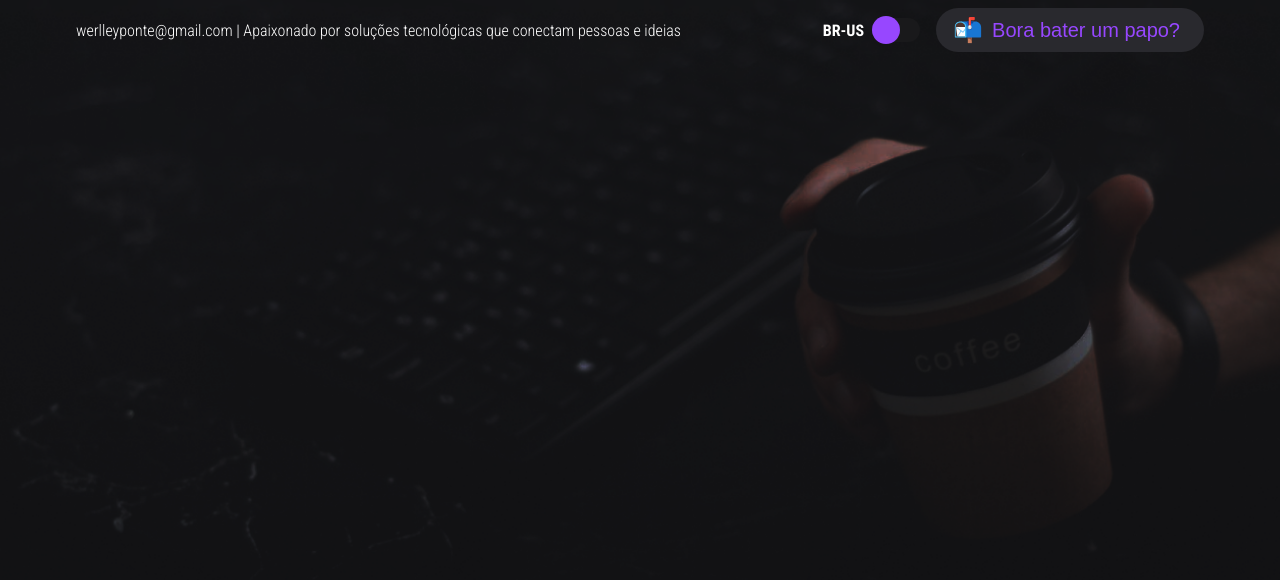
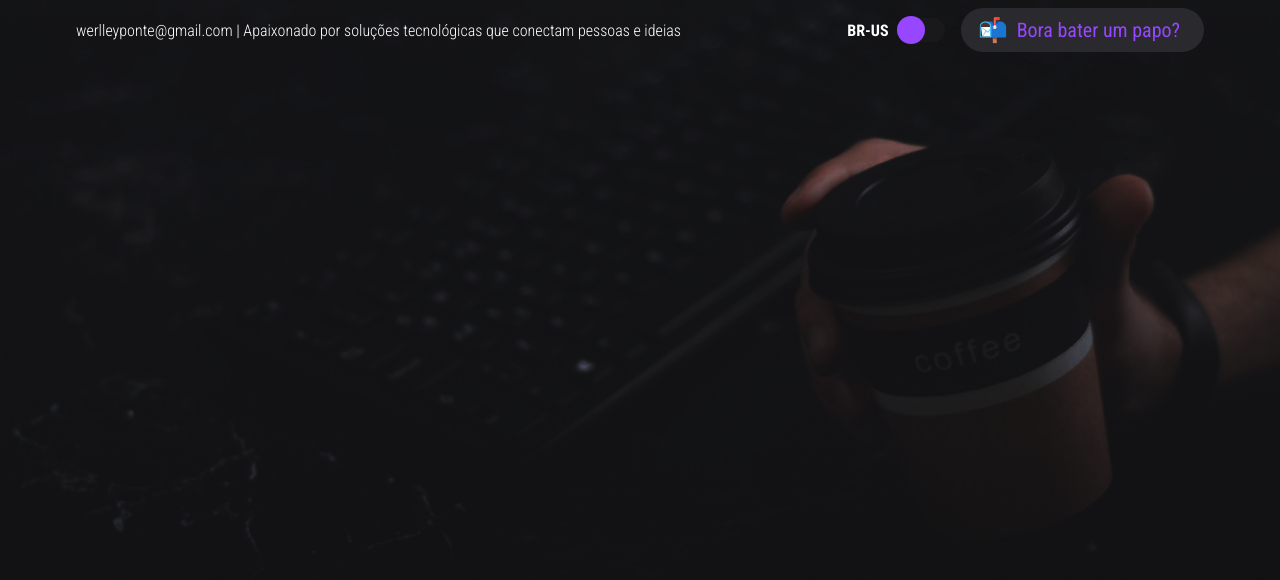
Before and after one commit to werlleyg/werlleyg-portfolio, a Next.js app: page / in a window 1280 px wide. Shown: the top 580 px of the page. Built offline with nearby package versions, Linux system fonts and the light colour scheme.

Commit message:
feat: add buttonUrl attribute

```diff
--- a/src/components/Subheader/index.tsx
+++ b/src/components/Subheader/index.tsx
@@ -14,6 +14,7 @@ export function Subheader() {
     email: "werlleyponte@gmail.com",
     message:
       "Apaixonado por soluções tecnológicas que conectam pessoas e ideias",
+    buttonUrl: "mailto:werlleyponte@gmail.com",
   });
 
   const handleSwitchLanguage = useCallback(() => {
@@ -35,7 +36,7 @@ export function Subheader() {
             <span className="slider"></span>
           </label>
         </DivSetLanguage>
-        <ButtonContact>
+        <ButtonContact href={subheaderData.buttonUrl} target="_blank">
           <Image src={MailBox} alt={"Mailbox"} />
           Bora bater um papo?
         </ButtonContact>
--- a/src/components/Subheader/styles.ts
+++ b/src/components/Subheader/styles.ts
@@ -81,7 +81,7 @@ export const DivSetLanguage = styled.div`
   }
 `;
 
-export const ButtonContact = styled.button`
+export const ButtonContact = styled.a`
   display: inline-flex;
   padding: 0.5rem 1.5rem 0.5rem 1.125rem;
   justify-content: center;
```
